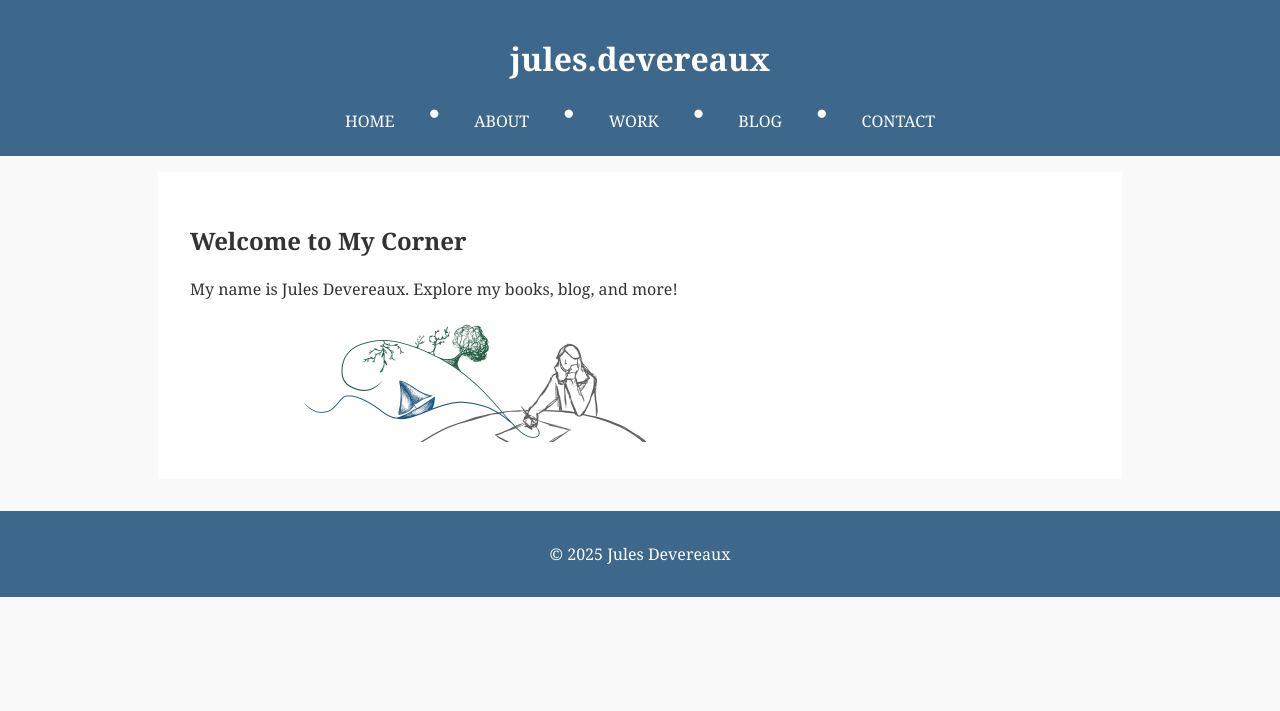
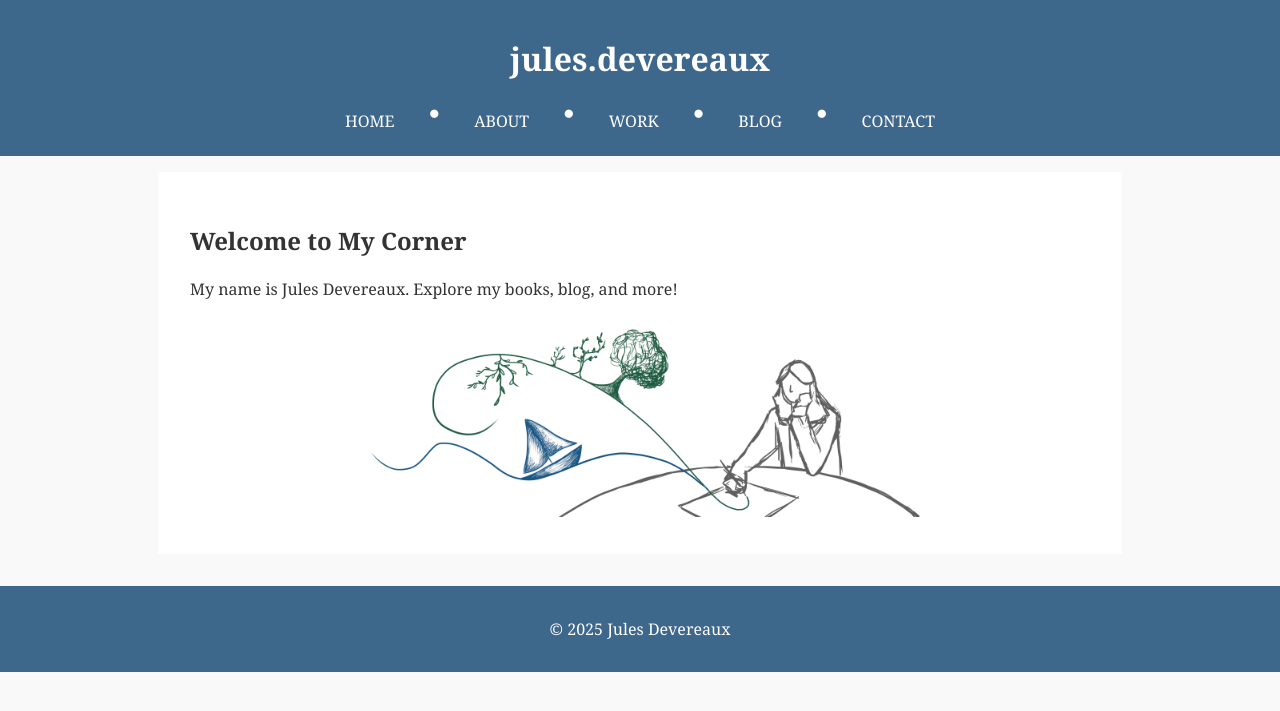
Before and after one commit to julesdevereaux/julesdevereaux.github.io, a Jekyll site: the page built from index.html, in a window 1280 px wide. Shown: the top 711 px of the page. Built offline with Jekyll 4.4.1, drawn with Linux system fonts in a browser that asks for light colours.

Commit message:
Update index.html

```diff
--- a/index.html
+++ b/index.html
@@ -5,4 +5,4 @@
 
 <h2>Welcome to My Corner</h2>
 <p style="line-height: 1.5;">My name is Jules Devereaux. Explore my books, blog, and more!</p>
-<img src="/work/images/Me.jpg" alt="Sketch" width="500">
+<img src="/work/images/Me.jpg" alt="Sketch" width="800">
```
